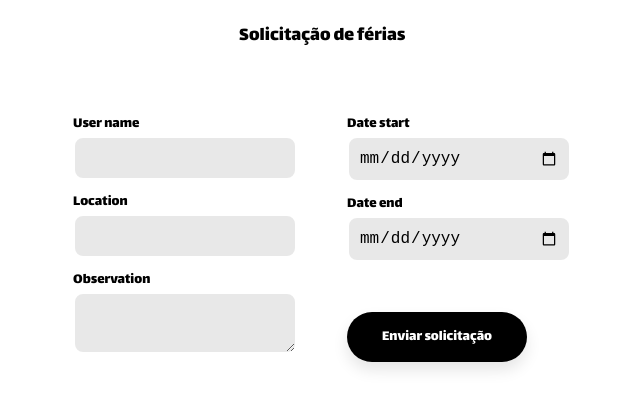
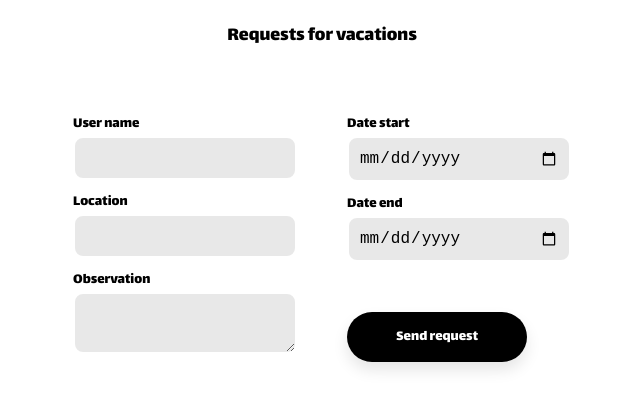
Before and after one commit to maatheuus/VactionPlan, a React (Vite) app: page /newRequest in a window 1280 px wide. Shown: the top 408 px of the page, without its empty margins (318-958 px from the left). Built offline with nearby package versions, Linux system fonts and the light colour scheme.

Commit message:
mudando os nomes

```diff
--- a/index.html
+++ b/index.html
@@ -1,13 +1,13 @@
-<!doctype html>
+<!DOCTYPE html>
 <html lang="en">
 
 <head>
-  <meta charset="UTF-8" />
+  <meta charset="UTF-8">
+  <meta name="viewport" content="width=device-width, initial-scale=1.0">
+  <meta name="description" content="App to plan the holidays of the employers" />
   <link rel="icon" type="image/svg+xml" href="/buzzel-icon.svg" />
-  <meta name="viewport" content="width=device-width, initial-scale=1.0" />
-  <meta name="description" content="App to plan the holidays of the employers" />
+
   <title>Vacation Plan</title>
-
 </head>
 
 <body>
--- a/src/Components/pages/NewRequest.jsx
+++ b/src/Components/pages/NewRequest.jsx
@@ -64,7 +64,7 @@
       <section id="employee">
         <div className="screen-employee">
           <h1 className="screen-employee__title lalezar-regular">
-            Solicitação de férias
+            Requests for vacations
           </h1>
 
           <div className="screen-employee__inputs input">
@@ -147,7 +147,7 @@
                   onClick={() => handleSubmit(onSubmit)()}
                   className="screen-employee__button--send lalezar-regular"
                 >
-                  Enviar solicitação
+                  Send request
                 </Button>
               </div>
             </div>
--- a/src/Components/pages/Request.jsx
+++ b/src/Components/pages/Request.jsx
@@ -18,7 +18,7 @@
       <section className="request">
         <Outlet />
         <div className="request__content">
-          <h1 className="request__title lalezar-regular ">Solicitações</h1>
+          <h1 className="request__title lalezar-regular ">Requests</h1>
           <div className="request__cards">
             <ReadRequests currentPage="request" />
           </div>
@@ -28,7 +28,7 @@
             className="request__button--new lalezar-regular "
             onClick={handleNewRequest}
           >
-            Nova solicitação
+            New request
           </Button>
         </div>
       </section>
```
